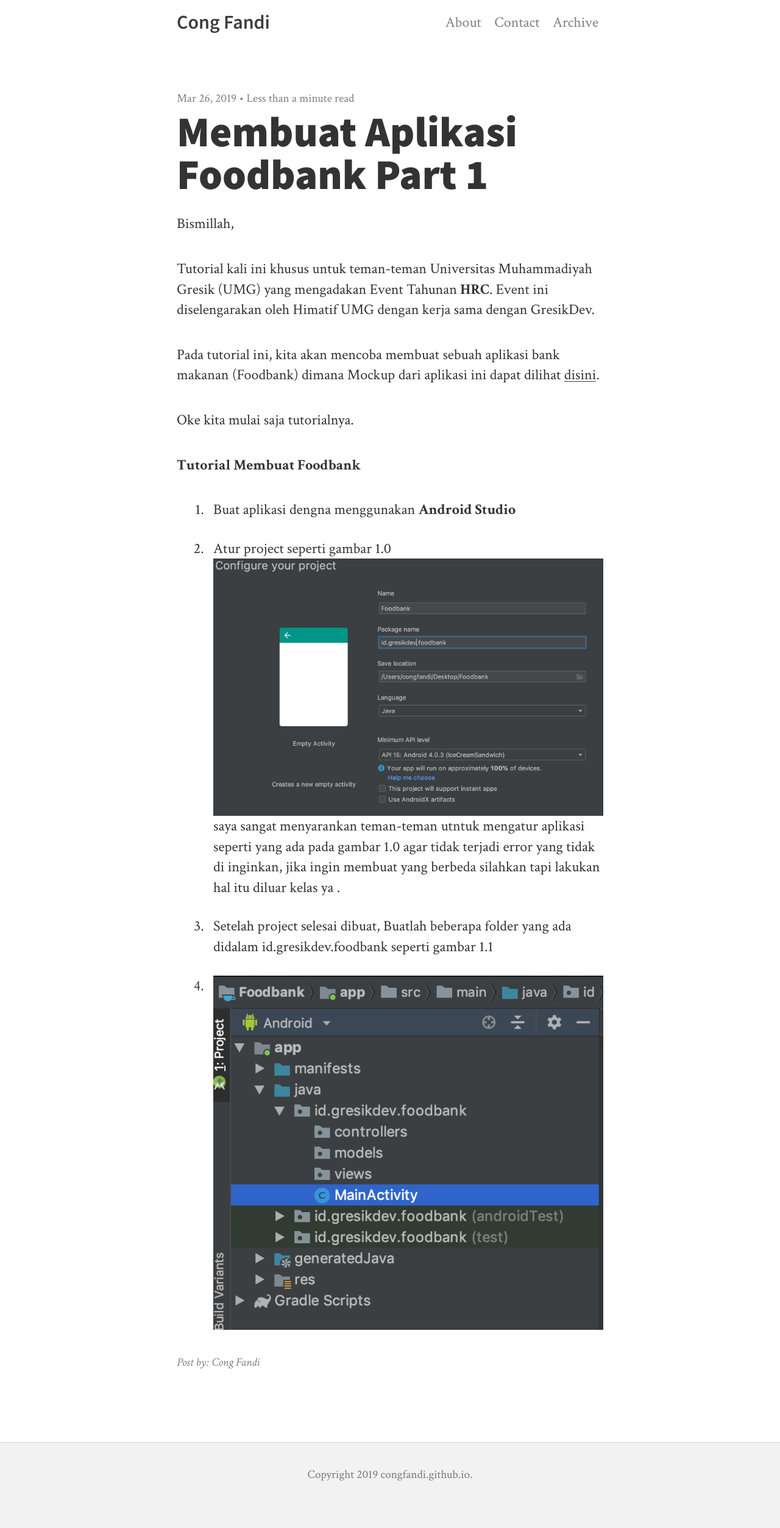
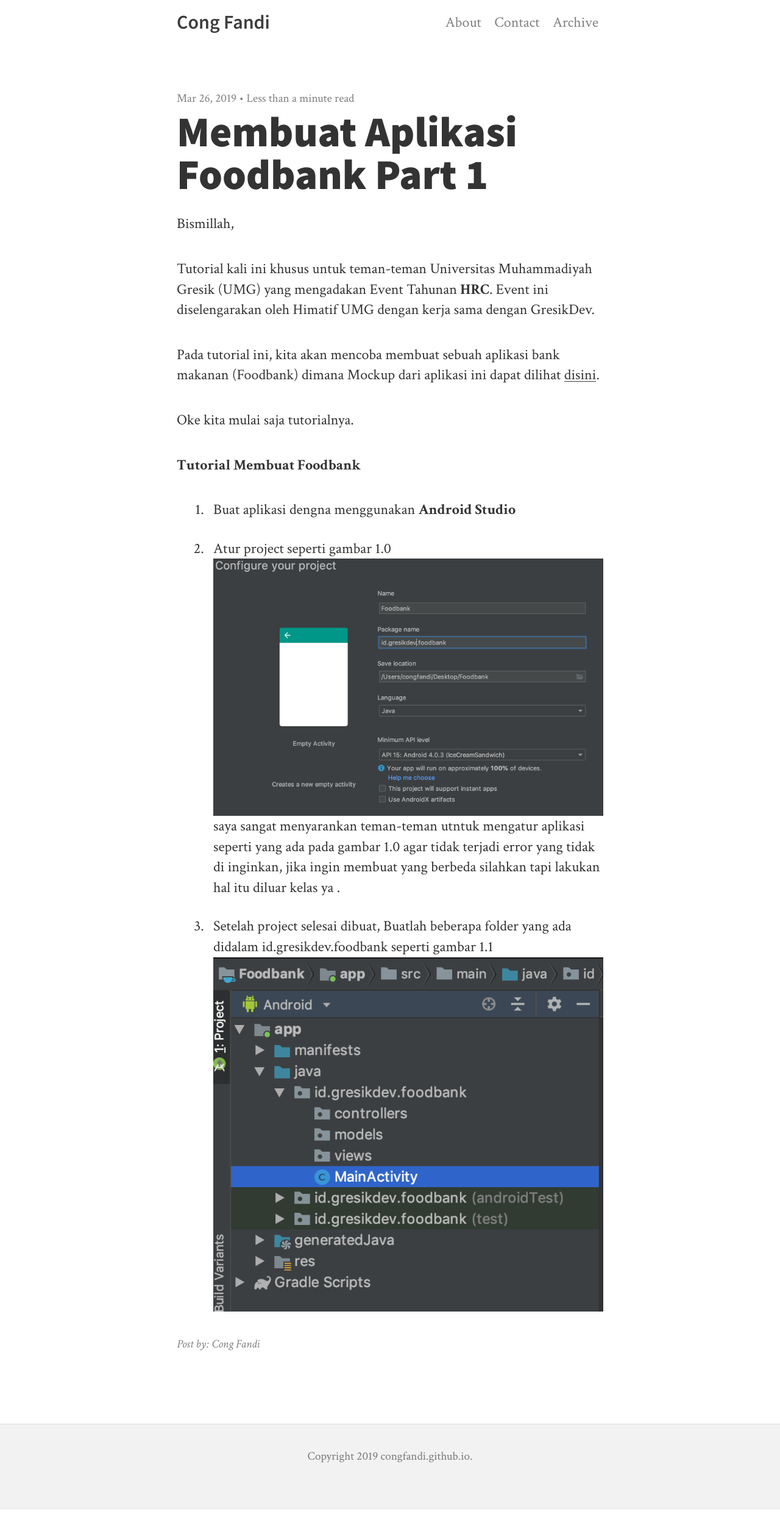
Before and after one commit to congfandi/congfandi.github.io, a Jekyll site: the page built from _posts/2019-03-26-membuat-aplikasi-foodbank-part-1.md, in a window 1280 px wide. Shown: the whole page at 61% size. Built offline with Jekyll 4.4.1, drawn with Linux system fonts in a browser that asks for light colours; nearby versions of some CDN libraries; after the commit the page ends 2476 px from its top, so only the background shows below that.

Commit message:
change indentation of image 2

```diff
--- a/_posts/2019-03-26-membuat-aplikasi-foodbank-part-1.md
+++ b/_posts/2019-03-26-membuat-aplikasi-foodbank-part-1.md
@@ -12,4 +12,4 @@
    ![Gambar 1.0](/../img/foodbank1/gambar1.png)
    saya sangat menyarankan teman-teman utntuk mengatur aplikasi seperti yang ada pada gambar 1.0 agar tidak terjadi error yang tidak di inginkan, jika ingin membuat yang berbeda silahkan tapi lakukan hal itu diluar kelas ya .
 3. Setelah project selesai dibuat, Buatlah beberapa folder yang ada didalam id.gresikdev.foodbank seperti gambar 1.1
-4. ![gambar 1.1](/../img/foodbank1/gambar2.png)
+![gambar 1.1](/../img/foodbank1/gambar2.png)
```
